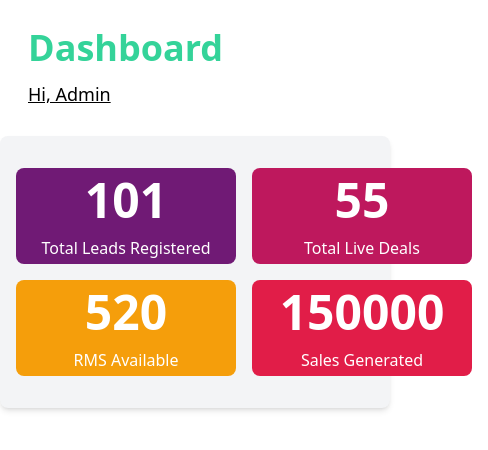
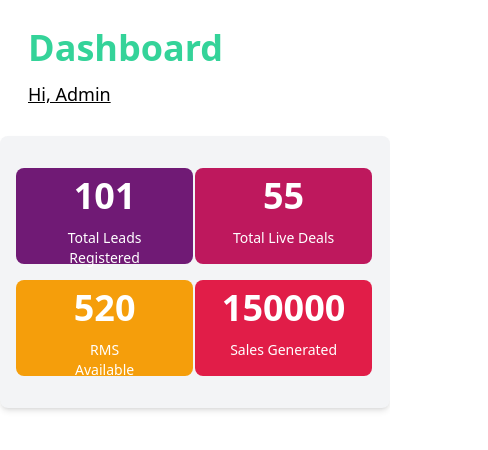
Before and after one commit to yashhadade/Dashbord, a React (Vite) app: page / in a window 390 px wide. Shown: the top 450 px of the page, 488 px wide, since content can reach past the window. Built offline with nearby package versions, Linux system fonts and the light colour scheme.

Commit message:
all size of the devise are done

```diff
--- a/src/Components/Dashbord.jsx
+++ b/src/Components/Dashbord.jsx
@@ -37,25 +37,25 @@ const Dashbord = () => {
         <h1 className="text-5xl font-bold mb-3 text-emerald-400 max-320:text-3xl max-600:text-4xl ">Dashboard</h1>
         <p className="text-lg underline">Hi, Admin</p>
       </div>
-      <div className="flex justify-start items-center bg-gray-100 p-4 rounded-lg shadow-md ">
-        <div className="flex max-736:flex-col">
-          <div className="text-center bg-fuchsia-900 text-white h-24 rounded-lg p-2 w-[250px] mr-9 max-736:w-[360px] max-736:mb-4 max-736:mr-4 max-736:mt-4 max-320:w-36 max-320:mr-1 max-320:h-16 max-600:w-[270px] max-480:w-[220px] max-360:w-[155px]">
-            <h1 className="text-5xl font-bold mb-3 max-320:text-3xl max-320:mb-0 max-360:text-4xl max-360:mb-1">{leads}</h1>
-            <p className=' max-320:text-xs max-360:text-sm '>Total Leads Registered</p>
+      <div className="flex flex-wrap justify-start items-center bg-gray-100 p-4  rounded-lg shadow-md overflow-hidden">
+        <div className="flex max-736:flex-col justify-between w-[50%] mr-0">
+        <div className="text-center bg-fuchsia-900 text-white h-24 rounded-lg p-2 pr-4 pl-4 mr-9 w-[50%] max-600:w-[99%] max-736:w-[99%] lg:w-[50%] xl:w-[50%] max-736:mb-4 max-736:mr-4 max-736:mt-4  max-320:mr-1 max-320:h-16 ">
+            <h1 className="text-5xl font-bold mb-3  max-320:mb-0 max-360:mb-1 max-600:text-4xl">{leads}</h1>
+            <p className=' max-320:text-xs max-600:text-sm '>Total Leads Registered</p>
           </div>
-          <div className="text-center bg-amber-500 text-white h-24 rounded-lg p-2 w-96 mr-9 max-736:w-[360px] max-736:mr-4 max-736:mb-4 max-320:w-36 max-320:mr-1 max-320:h-16 max-600:w-[270px] max-480:w-[220px] max-360:w-[155px]">
-            <h1 className="text-5xl font-bold mb-3 max-320:text-3xl max-320:mb-0 max-360:text-4xl max-360:mb-1">{rms}</h1>
-            <p className=' max-320:text-xs max-360:text-sm'>RMS Available</p>
+          <div className="text-center bg-amber-500 text-white h-24 rounded-lg p-2 pr-14 pl-14 w-[50%] max-600:w-[99%] max-736:w-[99%] max-736:w[100%] mr-9  max-736:mr-4 max-736:mb-4  max-320:mr-1 max-320:h-16 ">
+            <h1 className="text-5xl font-bold mb-3  max-320:mb-0 max-360:text-4xl max-360:mb-1 max-600:text-4xl">{rms}</h1>
+            <p className=' max-320:text-xs max-600:text-sm mb-[2px]'>RMS Available</p>
           </div>
         </div>
-        <div className="flex max-736:flex-col">
-          <div className="text-center bg-pink-700 text-white h-24 rounded-lg p-2 w-96 mr-9 max-736:w-[360px] max-736:mb-4 max-736:mr-4 max-320:w-36 max-320:mr-1 max-320:h-16 max-600:w-[270px] max-480:w-[220px] max-360:w-[155px]">
-            <h1 className="text-5xl font-bold mb-3 max-320:text-3xl max-320:mb-0 max-360:text-4xl max-360:mb-1">{deals}</h1>
-            <p className=' max-320:text-xs max-360:text-sm'>Total Live Deals</p>
+        <div className="flex max-736:flex-col justify-between w-[50%]">
+          <div className="text-center bg-pink-700 text-white h-24 rounded-lg p-2 w-[50%] max-600:w-[99%] max-736:w-[99%] mr-9  max-736:mb-4 max-736:mr-4  max-320:mr-1 max-320:h-16 ">
+            <h1 className="text-5xl font-bold mb-3  max-320:mb-0 max-360:text-4xl max-360:mb-1 max-600:text-4xl">{deals}</h1>
+            <p className=' max-320:text-xs max-600:text-sm'>Total Live Deals</p>
           </div>
-          <div className="text-center bg-rose-600 text-white h-24 rounded-lg p-2 w-96 max-736:w-[360px]  max-320:w-36 max-320:mr-1 max-320:h- max-600:w-[270px] max-480:w-[220px] max-360:w-[155px]">
-            <h1 className="text-5xl font-bold mb-3 max-320:text-3xl max-320:mb-0 max-360:text-4xl max-360:mb-1">{sales}</h1>
-            <p className=' max-320:text-xs max-360:text-sm'>Sales Generated</p>
+          <div className="text-center bg-rose-600 text-white h-24 rounded-lg p-2 w-[50%] max-600:w-[99%] max-736:w-[99%] max-320:mr-1">
+            <h1 className="text-5xl font-bold mb-3 max-320:mb-0 max-360:text-4xl max-360:mb-1 max-600:text-4xl">{sales}</h1>
+            <p className=' max-320:text-xs max-600:text-sm'>Sales Generated</p>
           </div>
         </div>
       </div>
```
